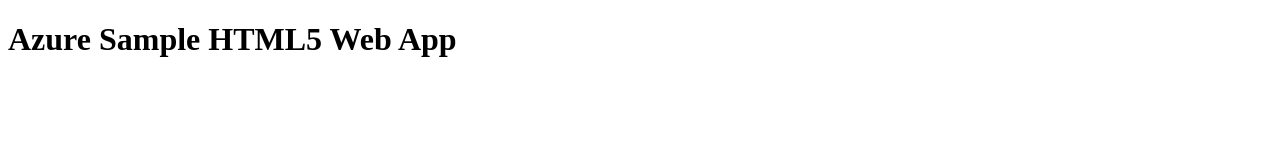
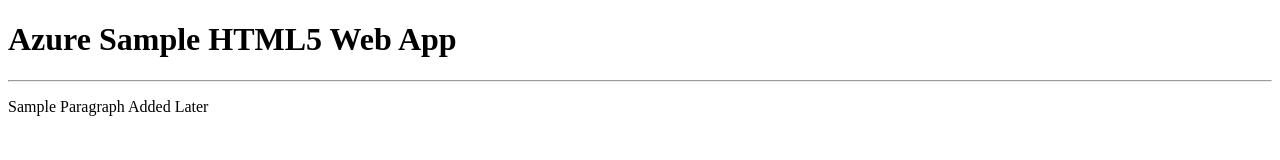
Before and after one commit to karthikmuthukrishnan/cgdemo, a plain HTML site: page index.html in a window 1280 px wide. Drawn offline with Linux system fonts and the light colour scheme.

Commit message:
Another Paragraph Added

```diff
--- a/index.html
+++ b/index.html
@@ -8,5 +8,7 @@
 </head>
 <body>
     <h1>Azure Sample HTML5 Web App</h1>
+    <hr>
+    <p>Sample Paragraph Added Later</p>
 </body>
 </html>
```
